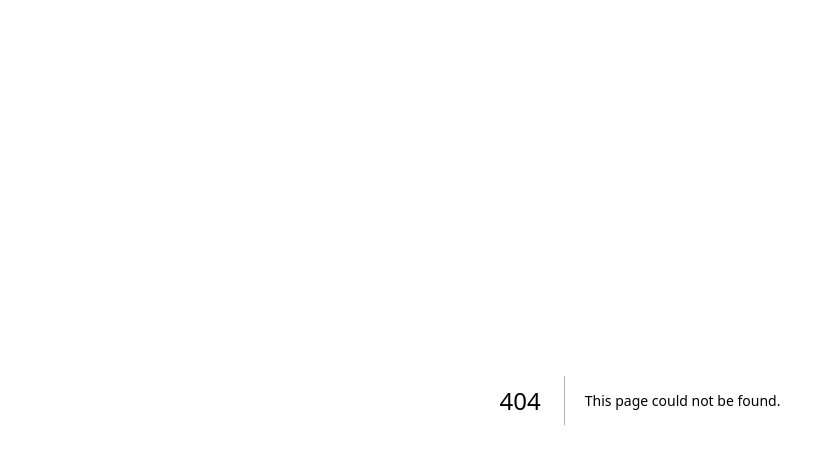
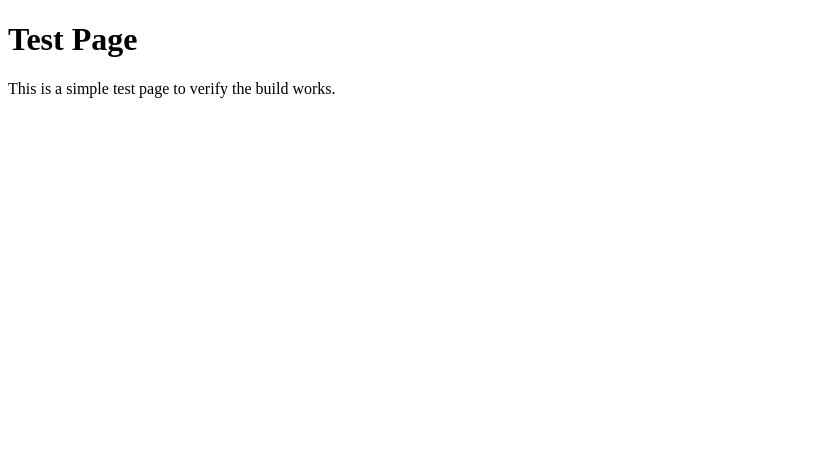
Before and after one commit to Mummayiz/-math-vis-frontend, a Next.js app: page /test in a window 1280 px wide. Before the commit this address had no page. Shown: the top 464 px of the page, without its empty margins (0-835 px from the left). Built offline with nearby package versions, Linux system fonts and the light colour scheme.

Commit message:
Simplify API URL and add test page for debugging

```diff
--- a/pages/index.tsx
+++ b/pages/index.tsx
@@ -1,7 +1,7 @@
 import React, { useState, useRef } from 'react';
 import Head from 'next/head';
 
-const API_BASE_URL = process.env.NEXT_PUBLIC_API_URL || 'https://math-vis-backend-production.up.railway.app';
+const API_BASE_URL = 'https://math-vis-backend-production.up.railway.app';
 
 export default function Home() {
   const [file, setFile] = useState<File | null>(null);
--- /dev/null
+++ b/pages/test.tsx
@@ -0,0 +1,10 @@
+import React from 'react';
+
+export default function Test() {
+  return (
+    <div>
+      <h1>Test Page</h1>
+      <p>This is a simple test page to verify the build works.</p>
+    </div>
+  );
+}
```
